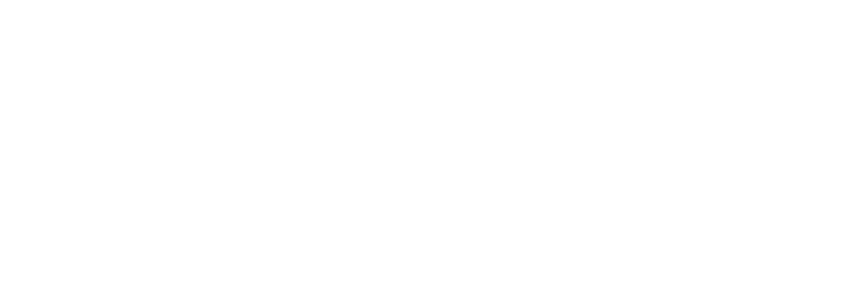
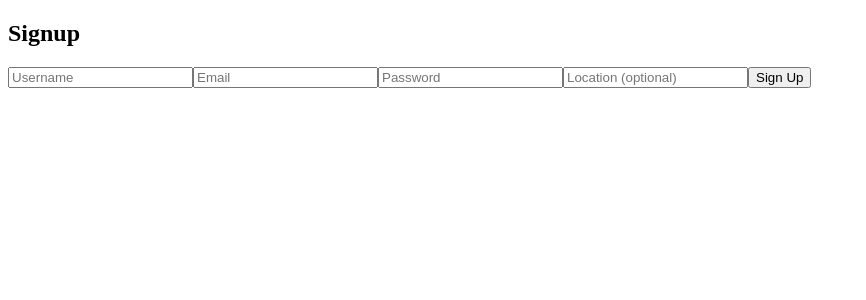
Before and after one commit to Larrymeez/Phase-4-Bookswap-Project, a React (Vite) app in the folder client/: page /signup in a window 1280 px wide. Before the commit this address had no page. Shown: the top 300 px of the page, without its empty margins (0-866 px from the left). Built offline with nearby package versions, Linux system fonts and the light colour scheme.

Commit message:
creates login page

```diff
--- a/client/src/main.jsx
+++ b/client/src/main.jsx
@@ -2,19 +2,17 @@ import React from 'react'
 import ReactDOM from 'react-dom/client'
 import { BrowserRouter, Routes, Route } from 'react-router-dom'
 import App from './App.jsx'
-import BooksPage from './pages/BooksPage.jsx'
-import ClubsPage from './pages/ClubsPage.jsx'
-import ProfilePage from './pages/ProfilePage.jsx'
+import Signup from './pages/Signup.jsx'
+import Login from './pages/Login.jsx'
 
 ReactDOM.createRoot(document.getElementById('root')).render(
   <React.StrictMode>
     <BrowserRouter>
       <Routes>
         <Route path="/" element={<App />} />
-        <Route path="/books" element={<BooksPage />} />
-        <Route path="/clubs" element={<ClubsPage />} />
-        <Route path="/profile" element={<ProfilePage />} />
+        <Route path="/signup" element={<Signup />} />
+        <Route path="/login" element={<Login />} />
       </Routes>
     </BrowserRouter>
-  </React.StrictMode>,
+  </React.StrictMode>
 )
--- a/client/src/pages/Login.jsx
+++ b/client/src/pages/Login.jsx
@@ -0,0 +1,52 @@
+import React from 'react'
+import { Formik, Form, Field, ErrorMessage } from 'formik'
+import * as Yup from 'yup'
+
+const Login = () => {
+  const handleSubmit = async (values, { setSubmitting }) => {
+    try {
+      const res = await fetch('http://127.0.0.1:5001/login', {
+        method: 'POST',
+        headers: { 'Content-Type': 'application/json' },
+        body: JSON.stringify(values)
+      })
+
+      const data = await res.json()
+      if (res.ok) {
+        localStorage.setItem('token', data.token)
+        alert('Login successful!')
+        // redirect logic will go here
+      } else {
+        alert(data.error || 'Login failed')
+      }
+    } catch (err) {
+      alert('Error logging in')
+    } finally {
+      setSubmitting(false)
+    }
+  }
+
+  return (
+    <div className="p-6 max-w-md mx-auto">
+      <h2 className="text-xl mb-4">Login</h2>
+      <Formik
+        initialValues={{ username: '', password: '' }}
+        validationSchema={Yup.object({
+          username: Yup.string().required('Required'),
+          password: Yup.string().min(6, 'Minimum 6 characters').required('Required')
+        })}
+        onSubmit={handleSubmit}
+      >
+        <Form className="flex flex-col gap-2">
+          <Field name="username" placeholder="Username" />
+          <ErrorMessage name="username" component="div" />
+          <Field type="password" name="password" placeholder="Password" />
+          <ErrorMessage name="password" component="div" />
+          <button type="submit">Login</button>
+        </Form>
+      </Formik>
+    </div>
+  )
+}
+
+export default Login
--- a/client/src/pages/Signup.jsx
+++ b/client/src/pages/Signup.jsx
@@ -0,0 +1,57 @@
+import React from 'react'
+import { Formik, Form, Field, ErrorMessage } from 'formik'
+import * as Yup from 'yup'
+
+const Signup = () => {
+  const handleSubmit = async (values, { setSubmitting, resetForm }) => {
+    try {
+      const res = await fetch('http://127.0.0.1:5001/signup', {
+        method: 'POST',
+        headers: { 'Content-Type': 'application/json' },
+        body: JSON.stringify(values)
+      })
+
+      const data = await res.json()
+      if (res.ok) {
+        localStorage.setItem('token', data.token)
+        alert('Signup successful!')
+        resetForm()
+      } else {
+        alert(data.error || 'Signup failed')
+      }
+    } catch (err) {
+      alert('Error signing up')
+    } finally {
+      setSubmitting(false)
+    }
+  }
+
+  return (
+    <div className="p-6 max-w-md mx-auto">
+      <h2 className="text-xl mb-4">Signup</h2>
+      <Formik
+        initialValues={{ username: '', email: '', password: '', location: '' }}
+        validationSchema={Yup.object({
+          username: Yup.string().required('Required'),
+          email: Yup.string().email('Invalid email').required('Required'),
+          password: Yup.string().min(6).required('Required'),
+          location: Yup.string()
+        })}
+        onSubmit={handleSubmit}
+      >
+        <Form className="flex flex-col gap-2">
+          <Field name="username" placeholder="Username" />
+          <ErrorMessage name="username" component="div" />
+          <Field name="email" placeholder="Email" />
+          <ErrorMessage name="email" component="div" />
+          <Field type="password" name="password" placeholder="Password" />
+          <ErrorMessage name="password" component="div" />
+          <Field name="location" placeholder="Location (optional)" />
+          <button type="submit">Sign Up</button>
+        </Form>
+      </Formik>
+    </div>
+  )
+}
+
+export default Signup
```
Also changed, not shown: 1 other file (tests, documents, lock files or other folders).
